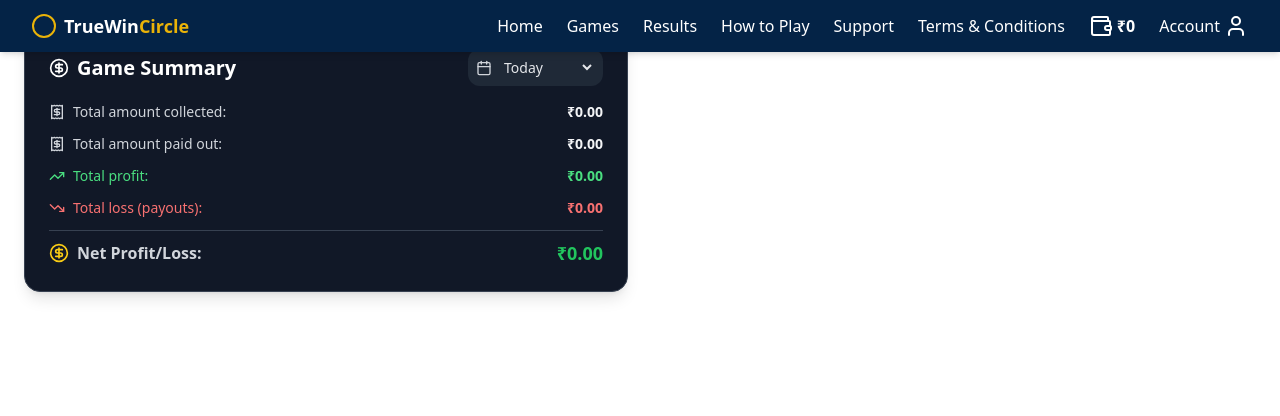
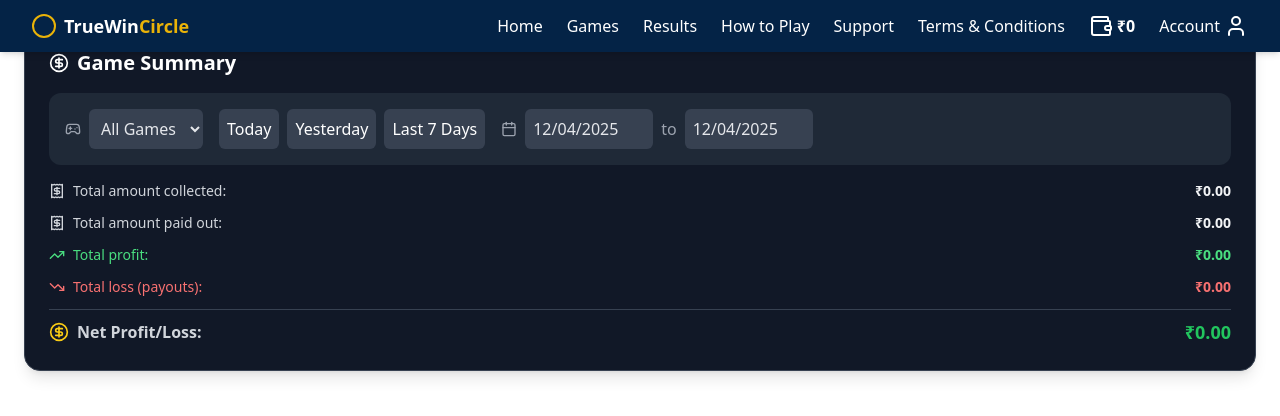
Before and after one commit to HimanshuCodez/TrueWinCircle, a React (Vite) app in the folder Frontend/: page /p in a window 1280 px wide. Shown: the top 416 px of the page. Built offline with nearby package versions, Linux system fonts and the light colour scheme; no server answers; the database is empty; sample sign-in values are in the browser's storage.

Commit message:
bal update

```diff
--- a/Frontend/src/Admin/components/ProfitLoss.jsx
+++ b/Frontend/src/Admin/components/ProfitLoss.jsx
@@ -2,69 +2,82 @@ import React, { useState, useEffect } from "react";
 import {
   TrendingUp,
   TrendingDown,
-  Users,
   Receipt,
   CircleDollarSign,
-  ListOrdered,
   Calendar,
+  Gamepad2,
 } from "lucide-react";
 import { db } from "../../firebase";
 import { collection, query, where, getDocs, Timestamp } from "firebase/firestore";
 import Loader from "../../components/Loader";
+import DatePicker from "react-datepicker";
+import "react-datepicker/dist/react-datepicker.css";
 
 export default function ProfitLoss() {
-  const [dateFilter, setDateFilter] = useState("today");
+  const [gameFilter, setGameFilter] = useState("all");
   const [summary, setSummary] = useState({
     profit: 0,
     loss: 0,
     totalCollection: 0,
   });
   const [loading, setLoading] = useState(true);
+  const [startDate, setStartDate] = useState(new Date());
+  const [endDate, setEndDate] = useState(new Date());
 
-  useEffect(() => {
-    const calculateDateRange = () => {
+  const setDateRange = (filter) => {
     const now = new Date();
-      let start, end;
+    let start, end = new Date();
 
-      switch (dateFilter) {
+    switch (filter) {
       case "yesterday":
         start = new Date(now.getFullYear(), now.getMonth(), now.getDate() - 1);
-          end = new Date(now.getFullYear(), now.getMonth(), now.getDate() - 1, 23, 59, 59, 999);
+        end = new Date(now.getFullYear(), now.getMonth(), now.getDate() - 1);
         break;
       case "7days":
         start = new Date(now.getFullYear(), now.getMonth(), now.getDate() - 6);
-          start.setHours(0, 0, 0, 0);
-          end = new Date(); // Now
         break;
       case "today":
       default:
         start = new Date(now.getFullYear(), now.getMonth(), now.getDate());
-          end = new Date(); // Now
         break;
     }
-      return { start: Timestamp.fromDate(start), end: Timestamp.fromDate(end) };
+    setStartDate(start);
+    setEndDate(end);
   };
 
+  useEffect(() => {
     const fetchProfitLossData = async () => {
       setLoading(true);
-      const { start, end } = calculateDateRange();
+
+      const start = new Date(startDate);
+      start.setHours(0, 0, 0, 0);
+      const firestoreStart = Timestamp.fromDate(start);
+
+      const end = new Date(endDate);
+      end.setHours(23, 59, 59, 999);
+      const firestoreEnd = Timestamp.fromDate(end);
 
       try {
-        const betCollections = [
-          { name: "wingame_bets", timeField: "createdAt", amountField: "amount" },
-          { name: "harufBets", timeField: "timestamp", amountField: "betAmount" },
-          { name: "rouletteBets", timeField: "timestamp", amountField: "betAmount" },
+        const allBetCollections = [
+          { name: "wingame_bets", gameId: "wingame", timeField: "createdAt", amountField: "amount" },
+          { name: "harufBets", gameId: "haruf", timeField: "timestamp", amountField: "betAmount" },
+          { name: "rouletteBets", gameId: "roulette", timeField: "timestamp", amountField: "betAmount" },
         ];
+
+        const betCollections = gameFilter === 'all'
+            ? allBetCollections
+            : allBetCollections.filter(c => c.gameId === gameFilter);
 
         let totalProfit = 0;
         let totalLoss = 0;
         let totalCollection = 0;
 
+        if (betCollections.length > 0) {
             const promises = betCollections.map(c => {
                 const q = query(
                     collection(db, c.name),
-            where(c.timeField, ">=", start),
-            where(c.timeField, "<=", end)
+                    where(c.timeField, ">=", firestoreStart),
+                    where(c.timeField, "<=", firestoreEnd)
                 );
                 return getDocs(q);
             });
@@ -85,6 +98,7 @@ export default function ProfitLoss() {
                 }
             });
             });
+        }
 
         setSummary({
           profit: totalProfit,
@@ -100,12 +114,10 @@ export default function ProfitLoss() {
     };
 
     fetchProfitLossData();
-  }, [dateFilter]);
+  }, [startDate, endDate, gameFilter]);
 
   return (
-    <div className="w-full p-6 grid grid-cols-1 lg:grid-cols-2 gap-6 text-white">
-
-
+    <div className="w-full p-6 grid grid-cols-1 gap-6 text-white">
       {/* Daily Game Summary */}
       <div className="rounded-2xl p-6 bg-gray-900 border border-gray-700 shadow-lg">
         <div className="flex flex-col sm:flex-row justify-between items-start sm:items-center mb-4">
@@ -113,20 +125,56 @@ export default function ProfitLoss() {
             <CircleDollarSign className="w-5 h-5" />
             Game Summary
             </h2>
-            <div className="mt-3 sm:mt-0 p-2 rounded-xl bg-gray-800 text-gray-300 text-sm flex items-center gap-2">
-                <Calendar className="w-4 h-4" />
+        </div>
+
+        <div className="mb-4 p-4 rounded-xl bg-gray-800 flex flex-wrap items-center justify-start gap-4">
+            {/* Game Filter */}
+            <div className="flex items-center gap-2">
+                <Gamepad2 className="w-4 h-4 text-gray-400" />
                 <select
-                    value={dateFilter}
-                    onChange={(e) => setDateFilter(e.target.value)}
-                    className="bg-transparent outline-none text-gray-200"
+                    value={gameFilter}
+                    onChange={(e) => setGameFilter(e.target.value)}
+                    className="p-2 rounded-md bg-gray-700 text-gray-200 outline-none"
                     disabled={loading}
                 >
-                    <option value="today">Today</option>
-                    <option value="yesterday">Yesterday</option>
-                    <option value="7days">Last 7 Days</option>
+                    <option value="all">All Games</option>
+                    <option value="wingame">Win Game</option>
+                    <option value="haruf">Haruf</option>
+                    <option value="roulette">Roulette</option>
                 </select>
             </div>
+
+            {/* Date Presets */}
+            <div className="flex items-center gap-2">
+                <button onClick={() => setDateRange("today")} className="p-2 rounded-md bg-gray-700 hover:bg-yellow-500 hover:text-black transition-colors">Today</button>
+                <button onClick={() => setDateRange("yesterday")} className="p-2 rounded-md bg-gray-700 hover:bg-yellow-500 hover:text-black transition-colors">Yesterday</button>
+                <button onClick={() => setDateRange("7days")} className="p-2 rounded-md bg-gray-700 hover:bg-yellow-500 hover:text-black transition-colors">Last 7 Days</button>
             </div>
+
+            {/* Date Pickers */}
+            <div className="flex items-center gap-2">
+                <Calendar className="w-4 h-4 text-gray-400" />
+                <DatePicker
+                    selected={startDate}
+                    onChange={(date) => setStartDate(date)}
+                    selectsStart
+                    startDate={startDate}
+                    endDate={endDate}
+                    className="p-2 rounded-md bg-gray-700 text-gray-200 w-32"
+                />
+                <span className="text-gray-400">to</span>
+                <DatePicker
+                    selected={endDate}
+                    onChange={(date) => setEndDate(date)}
+                    selectsEnd
+                    startDate={startDate}
+                    endDate={endDate}
+                    minDate={startDate}
+                    className="p-2 rounded-md bg-gray-700 text-gray-200 w-32"
+                />
+            </div>
+        </div>
+
 
         {loading ? (
           <div className="flex justify-center items-center h-48">
```
Lines whose indentation alone changed are shown as unchanged.
